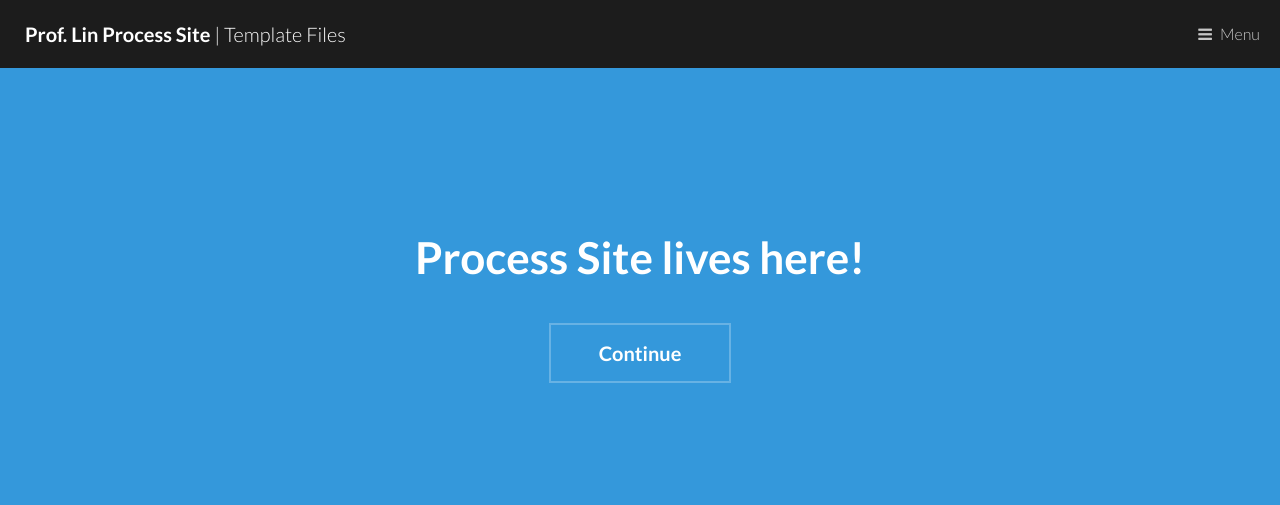
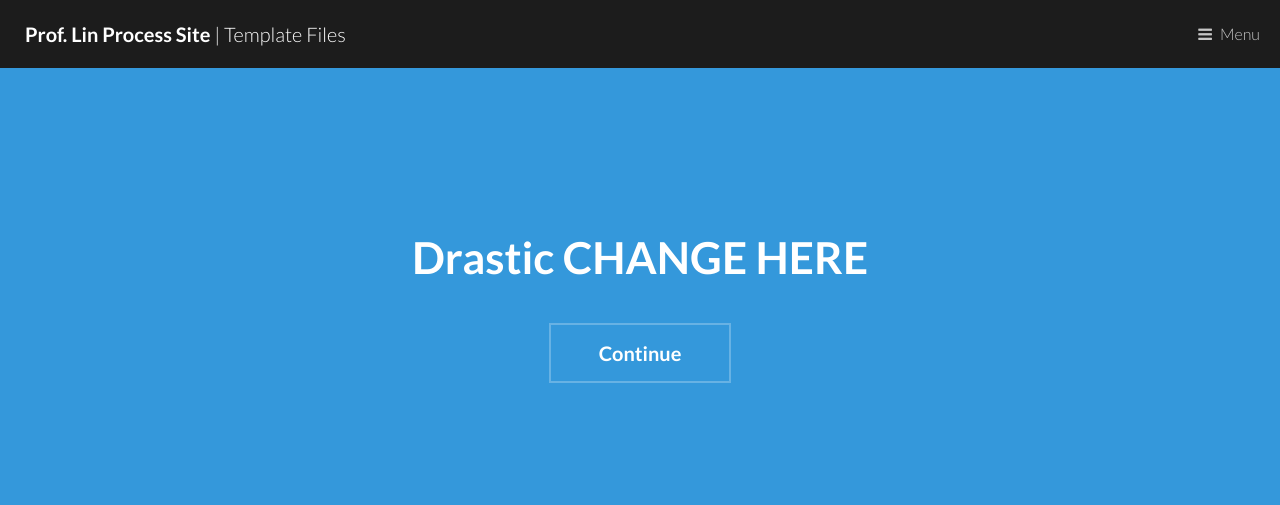
Before and after one commit to emilylin-itp/process-test-5, a plain HTML site: page index.html in a window 1280 px wide. Shown: the top 505 px of the page. Drawn offline with Linux system fonts and the light colour scheme.

Commit message:
update header text

```diff
--- a/index.html
+++ b/index.html
@@ -30,7 +30,7 @@
 		<!-- Banner -->
 			<section id="banner">
 				<div class="inner">
-					<h1>Process Site lives here!</h1>
+					<h1>Drastic CHANGE HERE</h1>
 					<ul class="actions">
 						<li><a href="#one" class="button alt scrolly big">Continue</a></li>
 					</ul>
```
